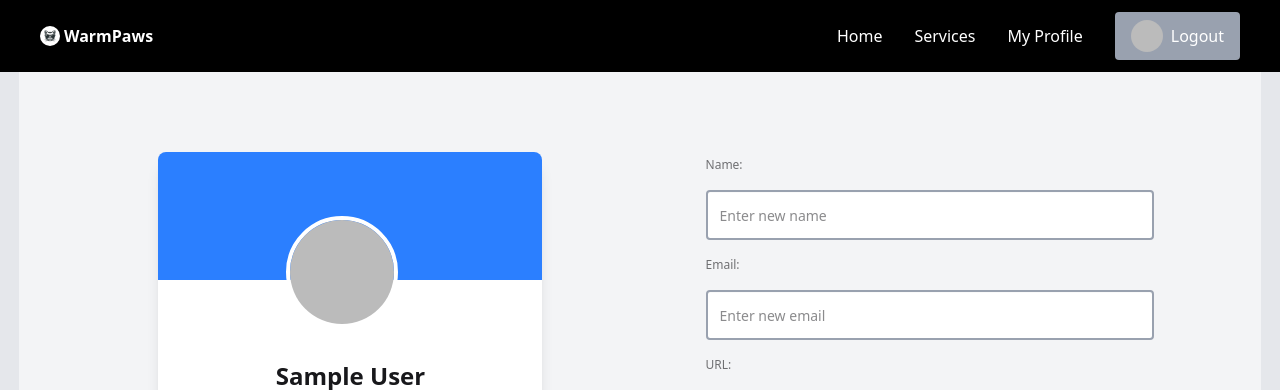
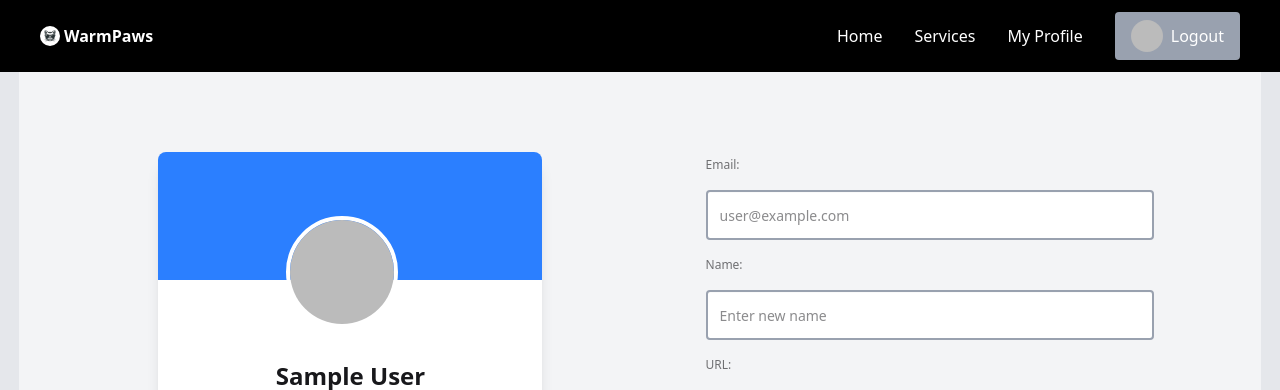
Before and after one commit to shourav-00/WarmPaws-Pet-Care-in-Winter, a React (Vite) app: page /updateprofile in a window 1280 px wide. Shown: the top 390 px of the page. Built offline with nearby package versions, Linux system fonts and the light colour scheme; no server answers; sample sign-in values are in the browser's storage.

Commit message:
Final Update

```diff
--- a/src/Pages/UpdateProfile.jsx
+++ b/src/Pages/UpdateProfile.jsx
@@ -73,6 +73,13 @@ const UpdateProfile = () => {
         <div className="p-5 md:p-10 flex justify-center">
           <form onSubmit={handleUpdate} className="w-full max-w-md">
             <fieldset className="fieldset flex flex-col gap-4">
+              <label className="label">Email:</label>
+              <input
+                type="email"
+                name="email"  readOnly
+                className="input w-full sm:w-full sm:h-[50px] border-2 border-gray-400 focus:outline-none"
+                placeholder={user.email}
+              />
               <label className="label">Name:</label>
               <input
                 type="text"
@@ -80,13 +87,7 @@ const UpdateProfile = () => {
                 className="input w-full sm:w-full sm:h-[50px] border-2 border-gray-400 focus:outline-none"
                 placeholder="Enter new name"
               />
-               <label className="label">Email:</label>
-              <input
-                type="email"
-                name="email" required
-                className="input w-full sm:w-full sm:h-[50px] border-2 border-gray-400 focus:outline-none"
-                placeholder="Enter new email"
-              />
+
 
               <label className="label">URL:</label>
               <input
```
